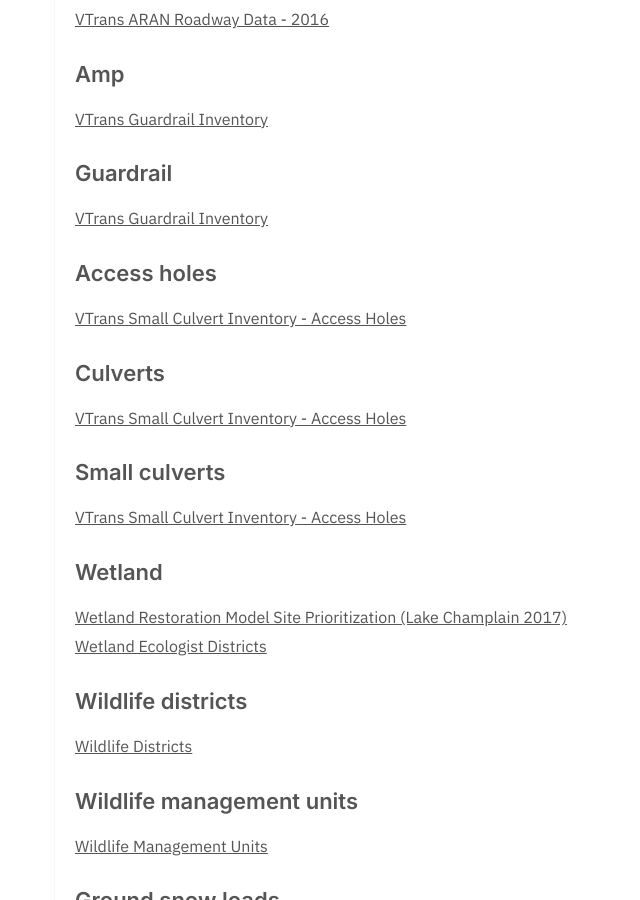
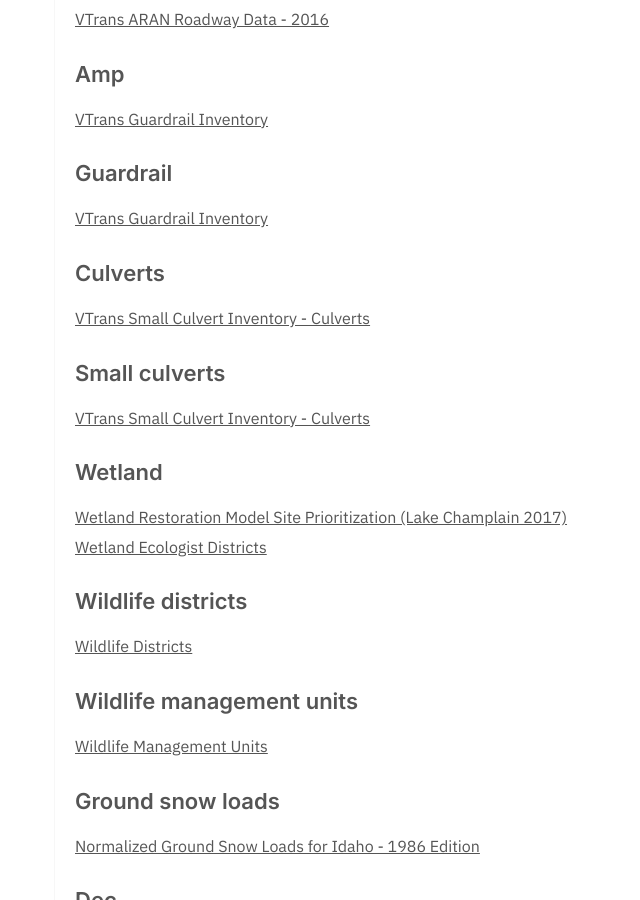
Before and after one commit to dayda-entities/vermont-center-for-geographic-information, a Jekyll site: the page built from tags.md, in a window 1280 px wide and 900 px high, scrolled down 196671 px. Shown: the whole window, without its empty margins (255-895 px from the left). Built offline with Jekyll 4.4.1, drawn with Linux system fonts in a browser that asks for light colours; some of the changed text lies outside the part shown.

Commit message:
Publish Data

```diff
--- a/_posts/2020-11-12-vtrans-small-culvert-inventory.md
+++ b/_posts/2020-11-12-vtrans-small-culvert-inventory.md
@@ -1,11 +1,10 @@
 ---
-title: VTrans Small Culvert Inventory - Access Holes
-created: '2020-11-12T13:09:03.302446'
-modified: '2020-11-12T13:09:03.302456'
+title: VTrans Small Culvert Inventory - Culverts
+created: '2020-11-12T13:06:05.702846'
+modified: '2020-11-12T13:06:05.702853'
 state: active
 type: dataset
 tags:
-  - Access Holes
   - Culverts
   - Isothemetrans
   - Nodevtrans
@@ -14,13 +13,9 @@ tags:
   - Vtrans
 groups: []
 csv_url: >-
-  https://geodata.vermont.gov/datasets/a6a3a21d6b484929a26476fcd3e0d0c7_7.csv?outSR=%7B%22latestWkid%22%3A32145%2C%22wkid%22%3A32145%7D
+  https://geodata.vermont.gov/datasets/d230fd0f1f9e4f178bba30aa75752371_5.csv?outSR=%7B%22latestWkid%22%3A32145%2C%22wkid%22%3A32145%7D
 json_url: ''
 layout: post
 
 ---
-<p><span style='font-size: 11.5pt; line-height: 107%; font-family: Helvetica, sans-serif;'>Vermont Agency of Transportation Small
-Culvert Inventory: Access Holes. This data contains access hole locations along
-VTrans maintained roadways. The data was collected in the field using a Trimble
-GPS device. Data Steward: Information Technology. Data Owner: Asset Management
-&amp; Performance</span></p>
+<span style='font-family: &quot;Avenir Next W01&quot;, &quot;Avenir Next W00&quot;, &quot;Avenir Next&quot;, Avenir, &quot;Helvetica Neue&quot;, Helvetica, Arial, sans-serif; font-size: 15.3333px;'>Vermont Agency of Transportation Small Culvert Inventory: Culverts. This data contains small culverts locations along VTrans maintained roadways. The data was collected in the field using a Trimble GPS device. Data Steward: Information Technology. Data Owner: Asset Management &amp; Performance</span><div><span style='font-family: &quot;Avenir Next W01&quot;, &quot;Avenir Next W00&quot;, &quot;Avenir Next&quot;, Avenir, &quot;Helvetica Neue&quot;, Helvetica, Arial, sans-serif; font-size: 15.3333px;'><br /></span></div><div><a href='http://arcg.is/1qKS5S' target='_blank'>Small Culvert Metadata</a><br /></div><div><span style='font-family: &quot;Avenir Next W01&quot;, &quot;Avenir Next W00&quot;, &quot;Avenir Next&quot;, Avenir, &quot;Helvetica Neue&quot;, Helvetica, Arial, sans-serif; font-size: 15.3333px;'><br /></span></div>
```
